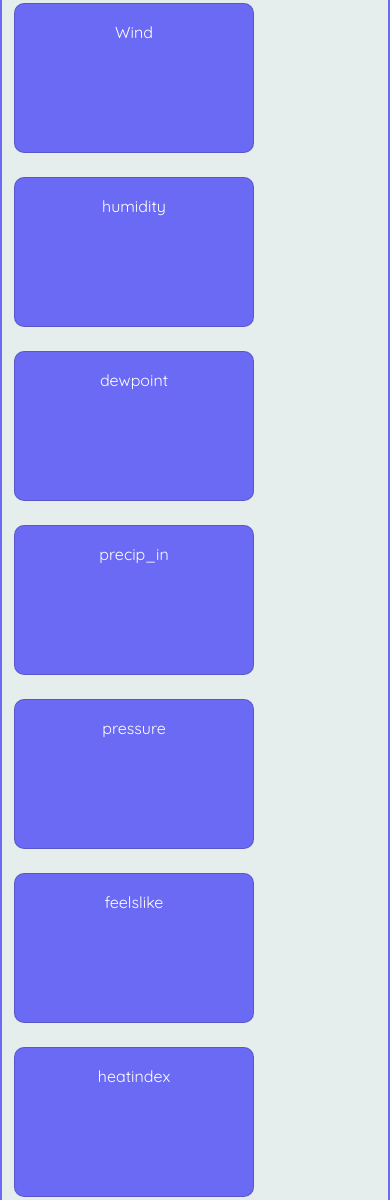
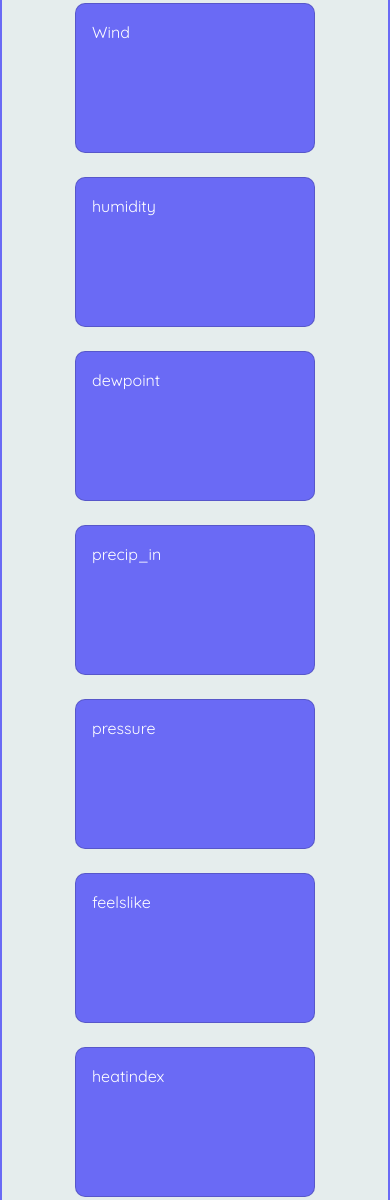
Before and after one commit to shoaibafridi255/My-weatherProject, a plain HTML site: page index.html in a window 390 px wide. Shown: the part 522-1722 px from the top of the page. Drawn offline with nearby package versions, Linux system fonts and the light colour scheme.

Commit message:
The orientation of cards in small screen are changed

```diff
--- a/index.html
+++ b/index.html
@@ -41,12 +41,12 @@
 
       <!-- Right Section -->
 
-      <div class="col-md-8 rightSection">
+      <div class="col-md-8 rightSection ">
         <div class="displayDays mt-4 ms-4">
           <h4 style="display: inline-block">Today</h4>
         </div>
         <div class="row gap-4 mt-4">
-          <div class="col">
+          <div class="col-md-auto col-12 d-flex justify-content-center">
             <div class="card">
               <div class="card-body">
                 <p>Wind</p>
@@ -54,7 +54,7 @@
               </div>
             </div>
           </div>
-          <div class="col">
+          <div class="col-md-auto col-12 d-flex justify-content-center">
             <div class="card">
               <div class="card-body">
                 <p>humidity</p>
@@ -62,7 +62,7 @@
               </div>
             </div>
           </div>
-          <div class="col">
+          <div class="col-md-auto col-12 d-flex justify-content-center">
             <div class="card">
               <div class="card-body">
                 <p>dewpoint</p>
@@ -70,7 +70,7 @@
               </div>
             </div>
           </div>
-          <div class="col">
+          <div class="col-md-auto col-12 d-flex justify-content-center">
             <div class="card">
               <div class="card-body">
                 <p>precip_in</p>
@@ -78,7 +78,7 @@
               </div>
             </div>
           </div>
-          <div class="col">
+          <div class="col-md-auto col-12 d-flex justify-content-center">
             <div class="card">
               <div class="card-body">
                 <p>pressure</p>
@@ -86,7 +86,7 @@
               </div>
             </div>
           </div>
-          <div class="col">
+          <div class="col-md-auto col-12 d-flex justify-content-center">
             <div class="card">
               <div class="card-body">
                 <p>feelslike</p>
@@ -94,7 +94,7 @@
               </div>
             </div>
           </div>
-          <div class="col">
+          <div class="col-md-auto col-12 d-flex justify-content-center">
             <div class="card">
               <div class="card-body">
                 <p>heatindex</p>
@@ -102,7 +102,7 @@
               </div>
             </div>
           </div>
-          <div class="col">
+          <div class="col-md-auto col-12 d-flex justify-content-center">
             <div class="card">
               <div class="card-body">
                 <p>cloud</p>
@@ -110,7 +110,7 @@
               </div>
             </div>
           </div>
-          <div class="col">
+          <div class="col-md-auto col-12 d-flex justify-content-center">
             <div class="card">
               <div class="card-body">
                 <p>vis miles</p>
--- a/style.css
+++ b/style.css
@@ -41,6 +41,6 @@
   background-color: rgb(106, 106, 245);
   color: white;
 }
-.card:last-child {
+/* .card:last-child {
   text-align: center;
-}
+} */
```
